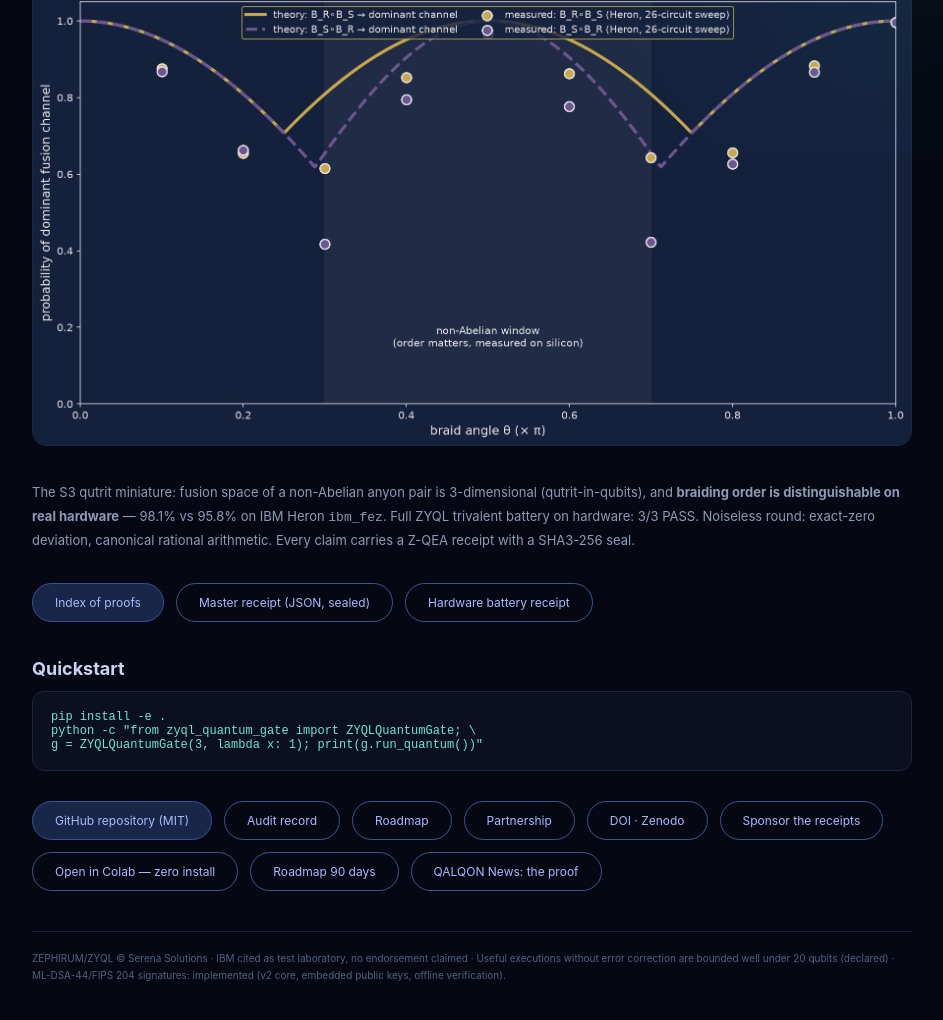
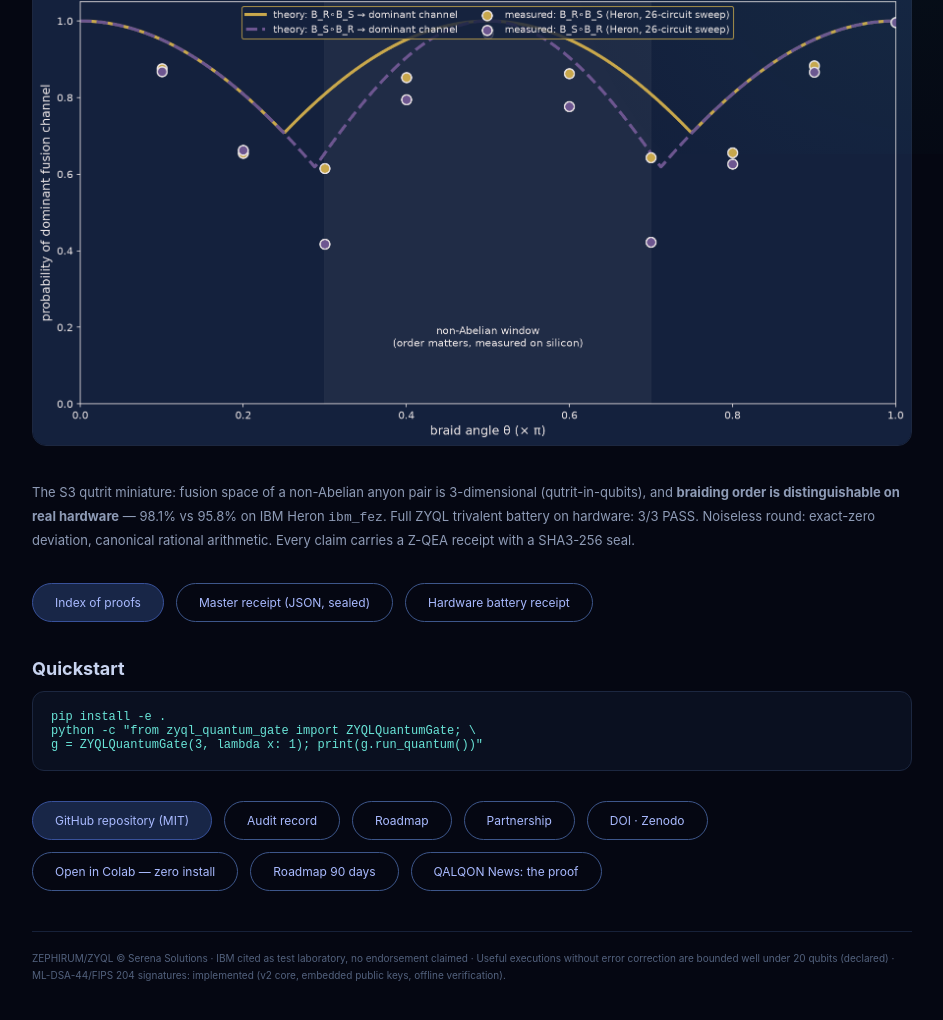
Before and after one commit to SerenaSolutions/zephirum-lang, a plain HTML site: page site/index.html in a window 1280 px wide. Shown: the part 646-1666 px from the top of the page, without its empty margins (168-1111 px from the left). Drawn offline with Linux system fonts and the light colour scheme.

Commit message:
Remove sponsor link from navbar: sponsorship route closed

```diff
--- a/site/index.html
+++ b/site/index.html
@@ -54,7 +54,6 @@ g = ZYQLQuantumGate(3, lambda x: 1); print(g.run_quantum())"</pre>
     <a class="btn" href="https://github.com/SerenaSolutions/zephirum-lang/blob/main/docs/ROADMAP.md">Roadmap</a>
     <a class="btn" href="https://github.com/SerenaSolutions/zephirum-lang/blob/main/docs/PARTNERSHIP.md">Partnership</a>
     <a class="btn" href="https://doi.org/10.5281/zenodo.23302046">DOI · Zenodo</a>
-    <a class="btn" href="sponsor.html">Sponsor the receipts</a>
     <a class="btn" href="https://github.com/SerenaSolutions/zephirum-lang/blob/main/notebooks/hello_zephirum.ipynb">Open in Colab — zero install</a>
     <a class="btn" href="https://github.com/SerenaSolutions/zephirum-lang/blob/main/docs/ROADMAP_90D.md">Roadmap 90 days</a>
     <a class="btn" href="https://serenasolutions.github.io/qalqon-quantum-ia/zephirum-v160.html">QALQON News: the proof</a>
```
